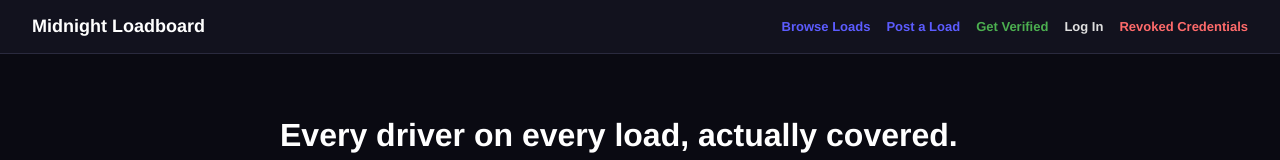
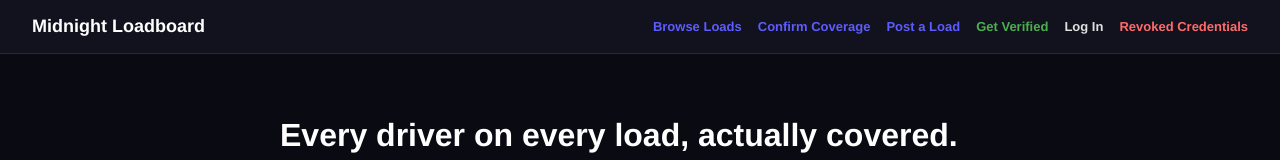
Before and after one commit to Robariano/midnight-loadboard-app, a Next.js app: page / in a window 1280 px wide. Shown: the top 160 px of the page. Built offline with nearby package versions, Linux system fonts and the light colour scheme.

Commit message:
Refactor layout.js for improved readability

```diff
--- a/app/layout.js
+++ b/app/layout.js
@@ -1,7 +1,6 @@
 export const metadata = {
   title: "Midnight Loadboard - Verified Freight Network",
 };
-
 export default function RootLayout({ children }) {
   return (
     <html lang="en">
@@ -31,6 +30,9 @@ export default function RootLayout({ children }) {
             <a href="/loads" style={{ color: "#5c5cff", fontSize: 13, fontWeight: 700, textDecoration: "none" }}>
               Browse Loads
             </a>
+            <a href="/confirm-coverage" style={{ color: "#5c5cff", fontSize: 13, fontWeight: 700, textDecoration: "none" }}>
+              Confirm Coverage
+            </a>
             <a href="/post-load" style={{ color: "#5c5cff", fontSize: 13, fontWeight: 700, textDecoration: "none" }}>
               Post a Load
             </a>
```
Lines whose indentation alone changed are shown as unchanged.
